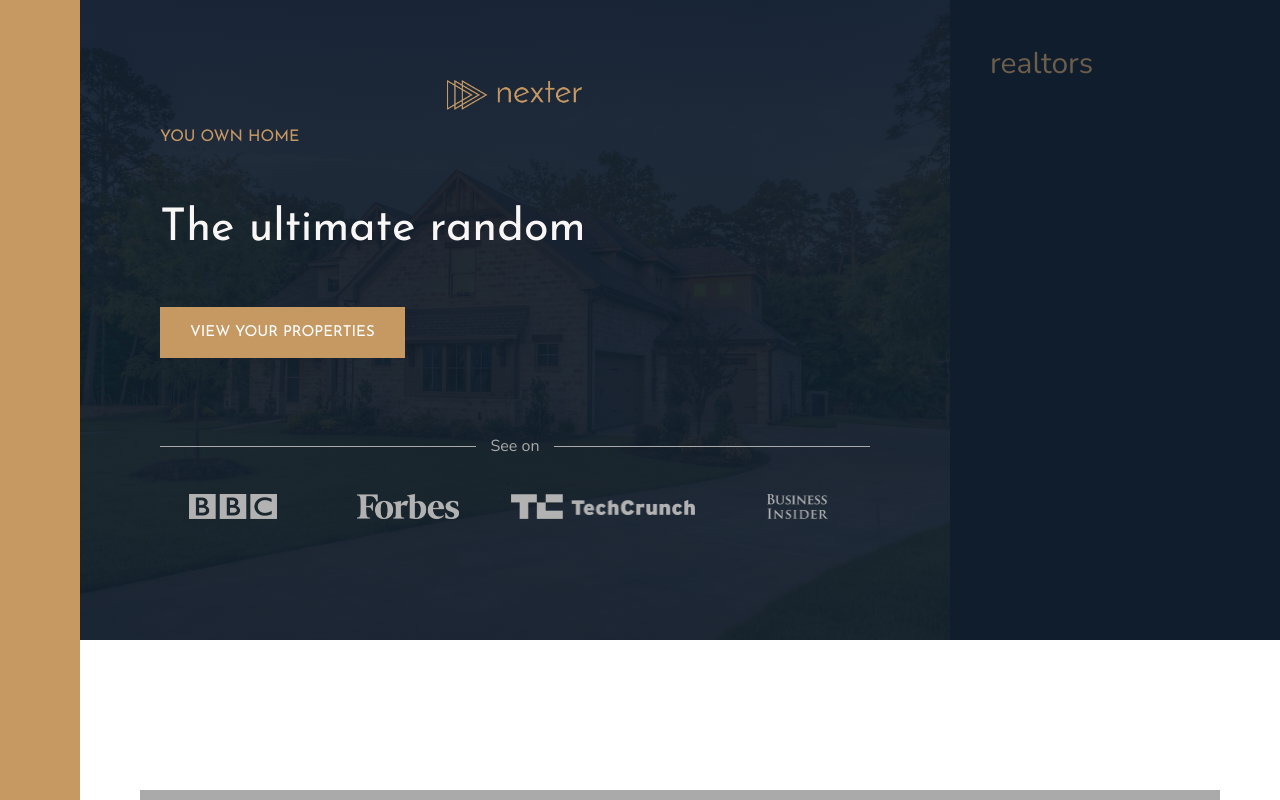
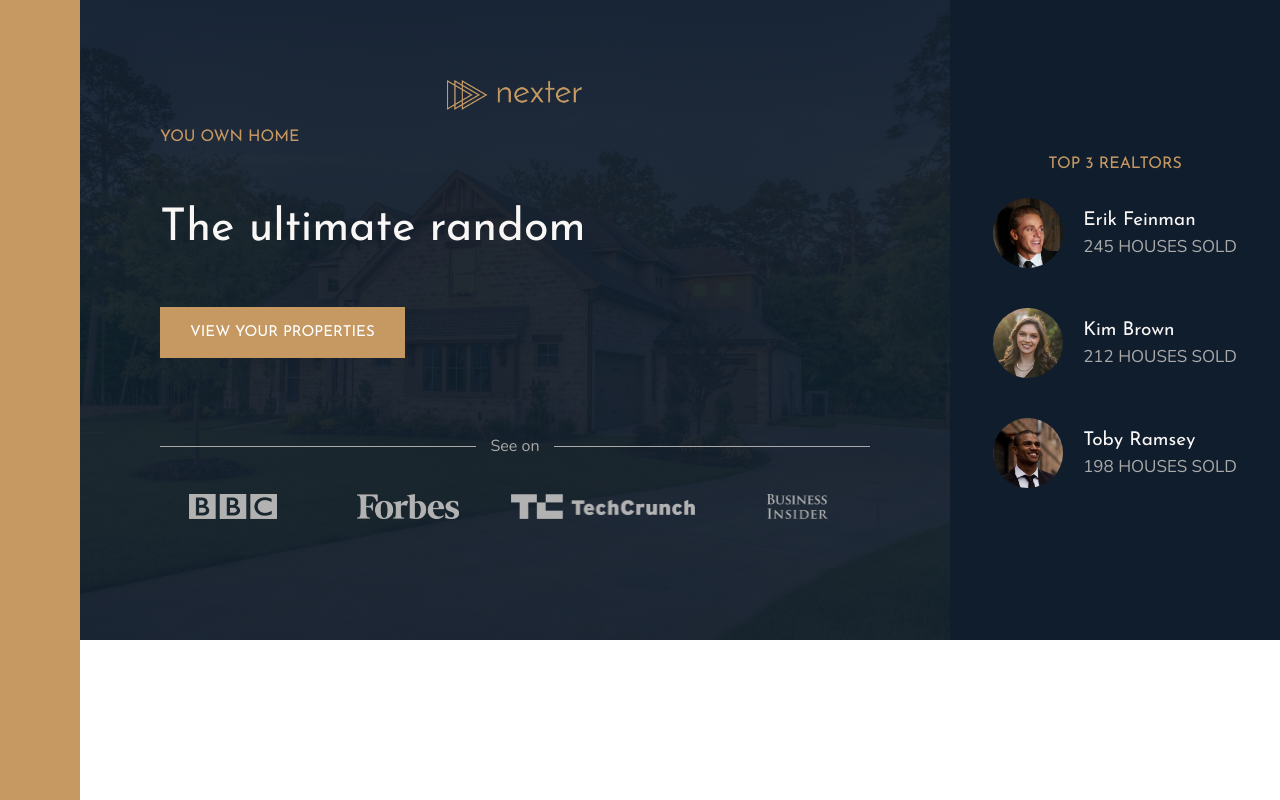
Before and after one commit to ghoul007/Ntr-scss, a website: page index.html in a window 1280 px wide. Shown: the top 800 px of the page. Drawn offline with nearby package versions, Linux system fonts and the light colour scheme.

Commit message:
building realtors

```diff
--- a/index.html
+++ b/index.html
@@ -36,7 +36,30 @@
 
     </div>
 
-    <div class="realtors">realtors</div>
+    <div class="realtors">
+
+            <h3 class="heading-3">Top 3 Realtors</h3>
+            <div class="realtors__list">
+                <img src="img/realtor-1.jpeg" alt="Realtor 1" class="realtors__img">
+                <div class="realtors__details">
+                    <h4 class="heading-4 heading-4--light">Erik Feinman</h4>
+                    <p class="realtors__sold">245 houses sold</p>
+                </div>
+
+                <img src="img/realtor-2.jpeg" alt="Realtor 2" class="realtors__img">
+                <div class="realtors__details">
+                    <h4 class="heading-4 heading-4--light">Kim Brown</h4>
+                    <p class="realtors__sold">212 houses sold</p>
+                </div>
+
+                <img src="img/realtor-3.jpeg" alt="Realtor 3" class="realtors__img">
+                <div class="realtors__details">
+                    <h4 class="heading-4 heading-4--light">Toby Ramsey</h4>
+                    <p class="realtors__sold">198 houses sold</p>
+                </div>
+            </div>
+
+    </div>
 
     <div class="features">
         <div class="feature">
--- a/sass/_features.scss
+++ b/sass/_features.scss
@@ -1,5 +1,5 @@
 .features{
-    background-color: $color-grey-light-2;
+    // background-color: $color-grey-light-2;
     grid-column: center-start / center-end;
     display: grid;
     // grid-template-columns: repeat(3, 1fr);
--- a/sass/_realtors.scss
+++ b/sass/_realtors.scss
@@ -1,4 +1,32 @@
-.realtors{
+.realtors {
     background-color: $color-secondary;
     grid-column: col-start 7 / full-end;
+    padding: 3rem;
+
+    display: grid;
+    align-content: center;
+    justify-content: center;
+    justify-items: center;
+    grid-row-gap: 2rem;
+
+    &__list {
+        display: grid;
+        grid-template-columns: min-content max-content;
+        grid-column-gap: 2rem;
+        grid-row-gap: 5vh;
+        align-items: center;
+    }
+
+    &__img {
+        width: 7rem;
+        border-radius: 50%;
+        display: block;
+    }
+
+    &__sold {
+        font-size: 1.7rem;
+        text-transform: uppercase;
+        color: $color-grey-light-2;
+        margin-top: -3px;
+    }
 }
```
Also changed, not shown: css/style.css.
